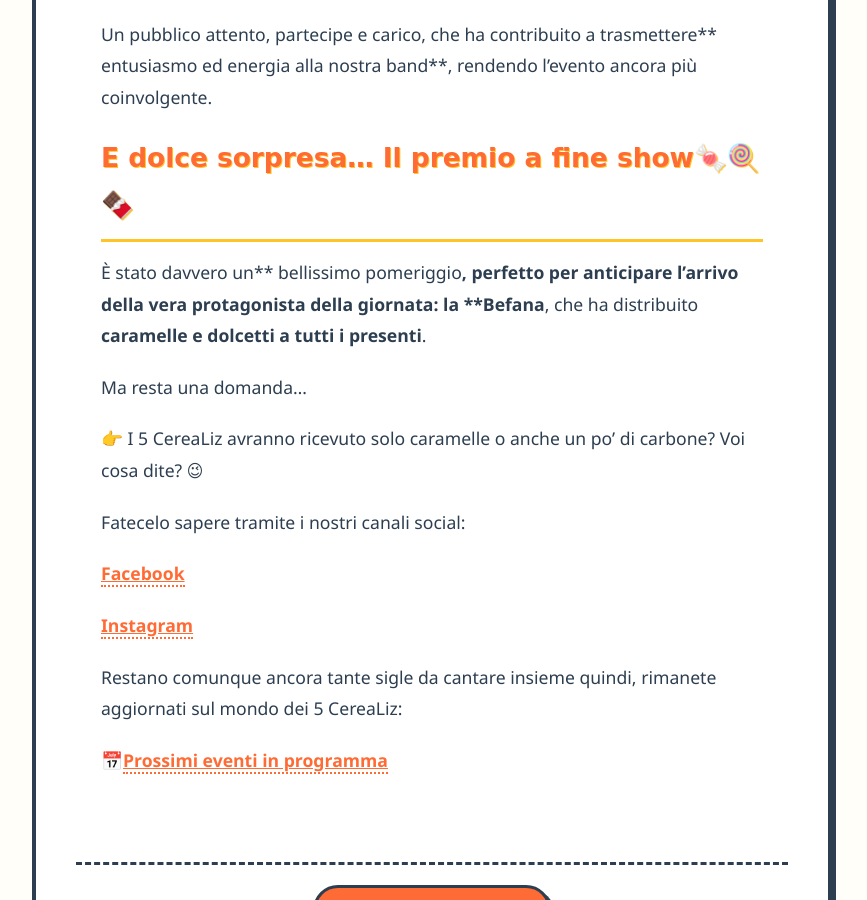
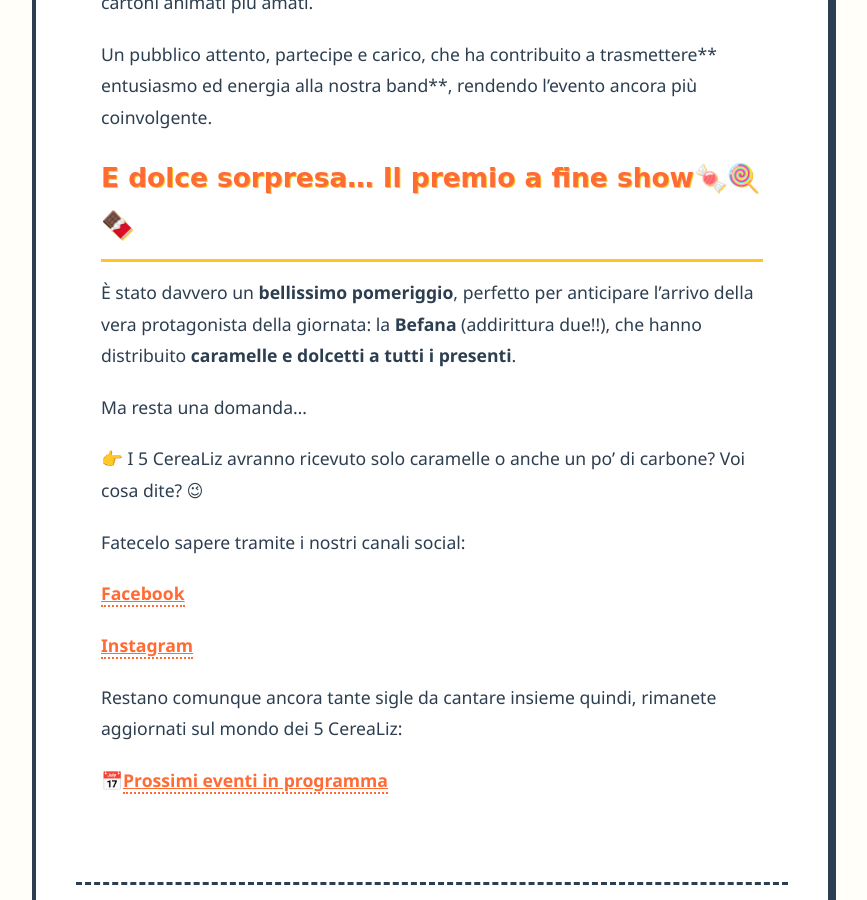
Before and after one commit to thelizberries/blog-5cerealiz, a Jekyll site: the page built from _posts/2026-01-17-un-esordio-magico-per-lo-spettacolo-dei-5-cerealiz.md, in a window 1280 px wide and 900 px high, scrolled down 1778 px. Shown: the whole window, without its empty margins (208-1075 px from the left). Built offline with Jekyll 4.4.1, drawn with Linux system fonts in a browser that asks for light colours.

Commit message:
Fix formatting and enhance text emphasis in post
Corrected minor formatting issues and added emphasis in the text.

```diff
--- a/_posts/2026-01-17-un-esordio-magico-per-lo-spettacolo-dei-5-cerealiz.md
+++ b/_posts/2026-01-17-un-esordio-magico-per-lo-spettacolo-dei-5-cerealiz.md
@@ -1,6 +1,6 @@
 ---
 layout: post
-title: "Un esordio magico per lo spettacolo dei 5 CereaLiz "
+title: "Un esordio magico per lo spettacolo dei 5 CereaLiz"
 date: 2026-01-17
 description: "Scopri la magia del concerto del 6 gennaio dei 5 CereaLiz - cartoon band: Bussero si riempie di musica, cartoni animati e tanti dolcetti."
 image: /assets/images/posts/5 CereaLiz allo Spazio Sfera di Bussero.webp
@@ -8,10 +8,13 @@
 
 ## Kry apre il concerto arrivando su una scopa 🧹
 L’esordio della nostra esibizione è stato tutto un **programma**… anzi, **tutta una magia**, e che magia!
+
 <!--more-->
+
+
 Kry è arrivata direttamente **in volo di scopa sul palco**, inaugurando ufficialmente – come una vera Befana 😂 – **la scaletta olimpica dei 5 CereaLiz**.
 ## Le più belle sigle dei cartoni dedicate allo sport: la nostra scaletta speciale
-Uno dopo l’altro, sono state suonate **le più belle sigle dei cartoni animati dedicate allo sport… o quasi**, reinterpretate con grande maestria e tanta energia.
+Uno dopo l’altro, sono state suonate **le più belle sigle dei cartoni animati dedicate allo sport... o quasi**, reinterpretate con grande maestria e tanta energia.
 
 **Un’ora e mezza di esibizione** è letteralmente volata, anche grazie a** un platea straordinaria**, capace di rendere l’atmosfera ancora più speciale.
 ## I veri protagonisti: I nostri amati spettatori💓
@@ -19,10 +22,9 @@
 
 Un pubblico attento, partecipe e carico, che ha contribuito a trasmettere** entusiasmo ed energia alla nostra band**, rendendo l’evento ancora più coinvolgente.
 ## E dolce sorpresa… Il premio a fine show🍬🍭🍫
-È stato davvero un** bellissimo pomeriggio**, perfetto per anticipare l’arrivo della vera protagonista della giornata: la **Befana**, che ha distribuito **caramelle e dolcetti a tutti i presenti**.
+È stato davvero un **bellissimo pomeriggio**, perfetto per anticipare l’arrivo della vera protagonista della giornata: la **Befana** (addirittura due!!), che hanno distribuito **caramelle e dolcetti a tutti i presenti**.
 
-Ma resta una domanda…
-
+Ma resta una domanda...
 
 👉 I 5 CereaLiz avranno ricevuto solo caramelle o anche un po’ di carbone?
  Voi cosa dite? 😉
```
